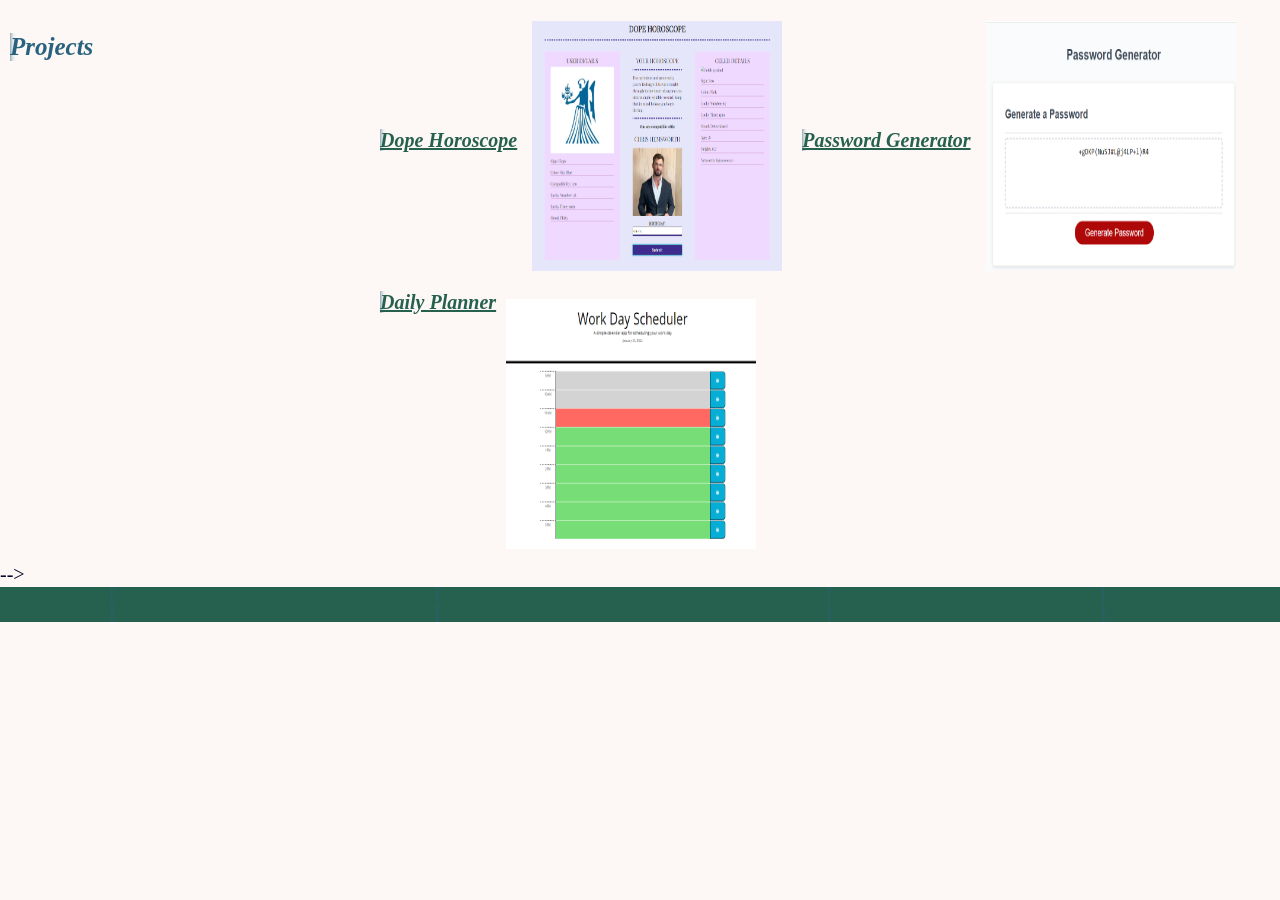
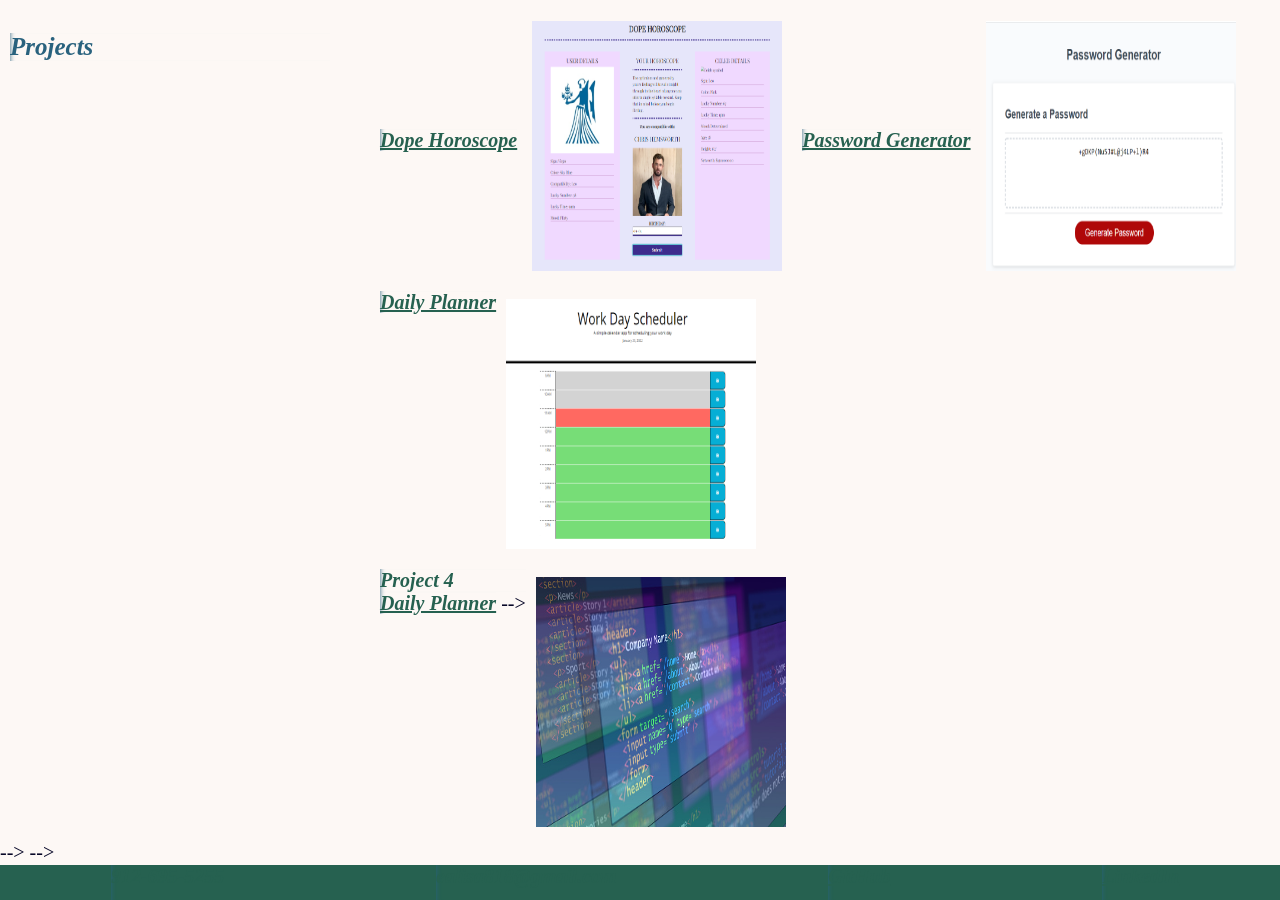
Before and after one commit to ealisa818/portfolio2, a plain HTML site: page index.html in a window 1280 px wide. Shown: the part 330-1230 px from the top of the page. Before the commit the page ends 952 px from the top, so only its background shows below. Drawn offline with Linux system fonts and the light colour scheme.

Commit message:
fix errors

```diff
--- a/index.html
+++ b/index.html
@@ -63,17 +63,17 @@ Header for my bio -->
                       <img src="./Images/Screenshot (53).png" alt="Project 3" />
               </div>
               </div>
-              <!-- <div class="column">
+              <div class="column">
                 <div class="pictures">
                     <p>Project 4</p>
-                  <!-- <a href="https://ealisa818.github.io/Daily-Calendar/">Daily Planner</a> -->
-                 <!-- </div>
+                  <a href="https://ealisa818.github.io/Daily-Calendar/">Daily Planner</a> -->
+                 </div>
                   <div class="pictures">
                     <img src="./Images/istockphoto-1290492381-170667a.jpg" alt="Project 4" />
             </div>
             </div> -->
-        </div> -->
-    </body>
+        </div>
+    </body> -->
 
 
 
```
